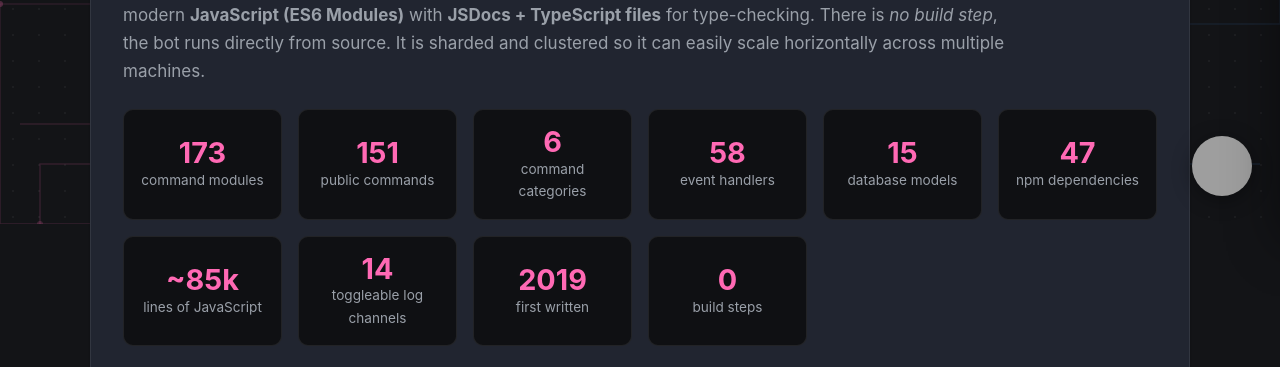
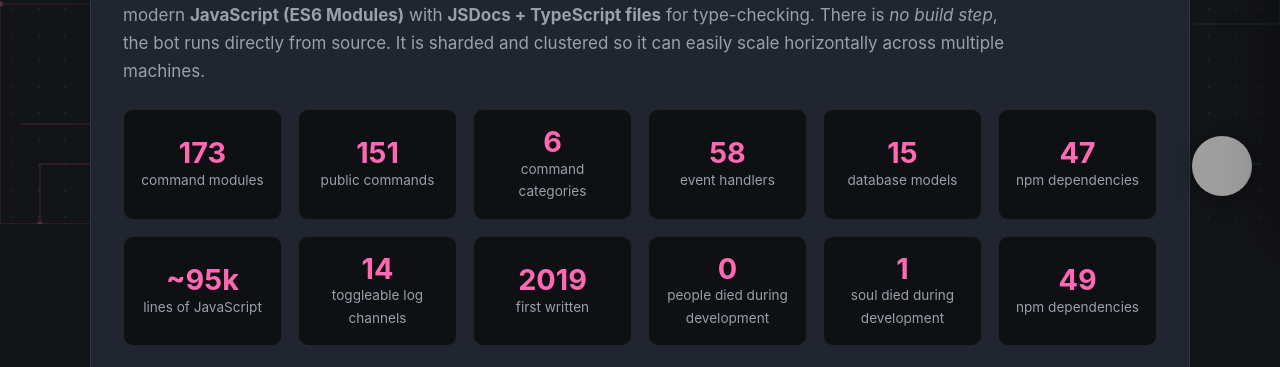
Before and after one commit to MattFor/relaxy-website, a plain HTML site: page subpages/technical.html in a window 1280 px wide. Shown: the part 576-943 px from the top of the page. Drawn offline with Linux system fonts and the light colour scheme; files that its build step writes are made by us from their sources; no server answers; grey boxes are pictures that could not be loaded; files whose address does not match are found by name.

Commit message:
Typo fixes

```diff
--- a/subpages/technical.html
+++ b/subpages/technical.html
@@ -131,10 +131,12 @@
             <div class="tech-stat"><span class="num">58</span><span class="label">event handlers</span></div>
             <div class="tech-stat"><span class="num">15</span><span class="label">database models</span></div>
             <div class="tech-stat"><span class="num">47</span><span class="label">npm dependencies</span></div>
-            <div class="tech-stat"><span class="num">~85k</span><span class="label">lines of JavaScript</span></div>
+            <div class="tech-stat"><span class="num">~95k</span><span class="label">lines of JavaScript</span></div>
             <div class="tech-stat"><span class="num">14</span><span class="label">toggleable log channels</span></div>
             <div class="tech-stat"><span class="num">2019</span><span class="label">first written</span></div>
-            <div class="tech-stat"><span class="num">0</span><span class="label">build steps</span></div>
+            <div class="tech-stat"><span class="num">0</span><span class="label">people died during development</span></div>
+            <div class="tech-stat"><span class="num">1</span><span class="label">soul died during development</span></div>
+            <div class="tech-stat"><span class="num">49</span><span class="label">npm dependencies</span></div>
         </div>
 
         <h3 style="color:var(--accent);margin-top:var(--space-5)">Commands, by category</h3>
@@ -171,7 +173,7 @@
     <section class="card section" hidden id="fleet">
         <div class="section-head" style="text-align:left;margin-bottom:var(--space-4)">
             <p class="eyebrow">Live from the fleet</p>
-            <h2 style="text-align:left">What machine's Relaxy!'s hosted on</h2>
+            <h2 style="text-align:left">What machine's Relaxy! hosted on</h2>
             <p style="margin:0" id="fleet-stamp">Asking the fleet…</p>
         </div>
         <div class="host-live-grid" id="fleet-hosts"></div>
```
